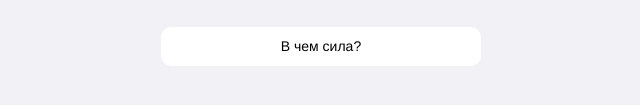
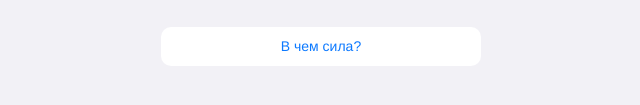
Before and after one commit to VarvikAstilark/-HTML-CSS-, a plain HTML site: page index.html in a window 1280 px wide. Shown: the part 647-752 px from the top of the page, 319-959 px from the left. Drawn offline with Linux system fonts and the light colour scheme.

Commit message:
Цвет

```diff
--- a/ios.css
+++ b/ios.css
@@ -128,7 +128,7 @@ footer {
   font-size: 14px;
   line-height: 1.4;
 
-  color: #000000;
+  color: #0c79ff;
   text-decoration: none;
 }
 
```
